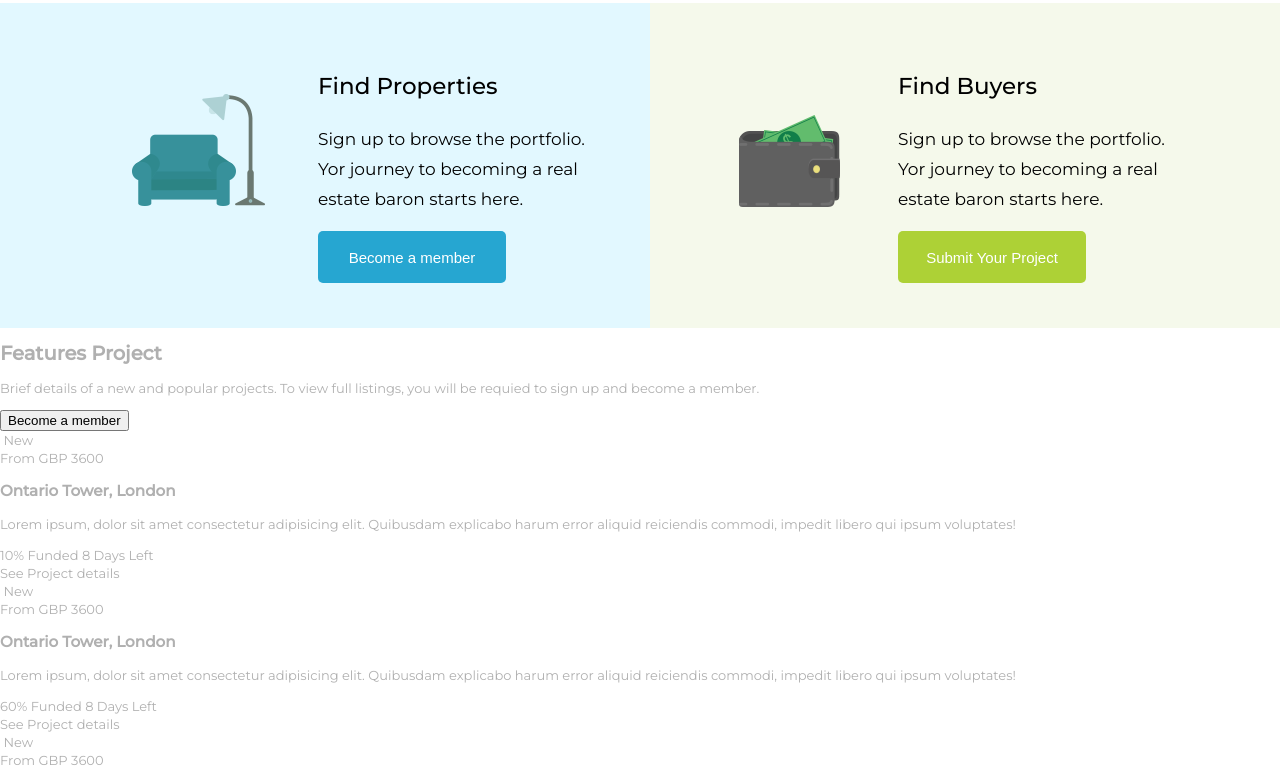
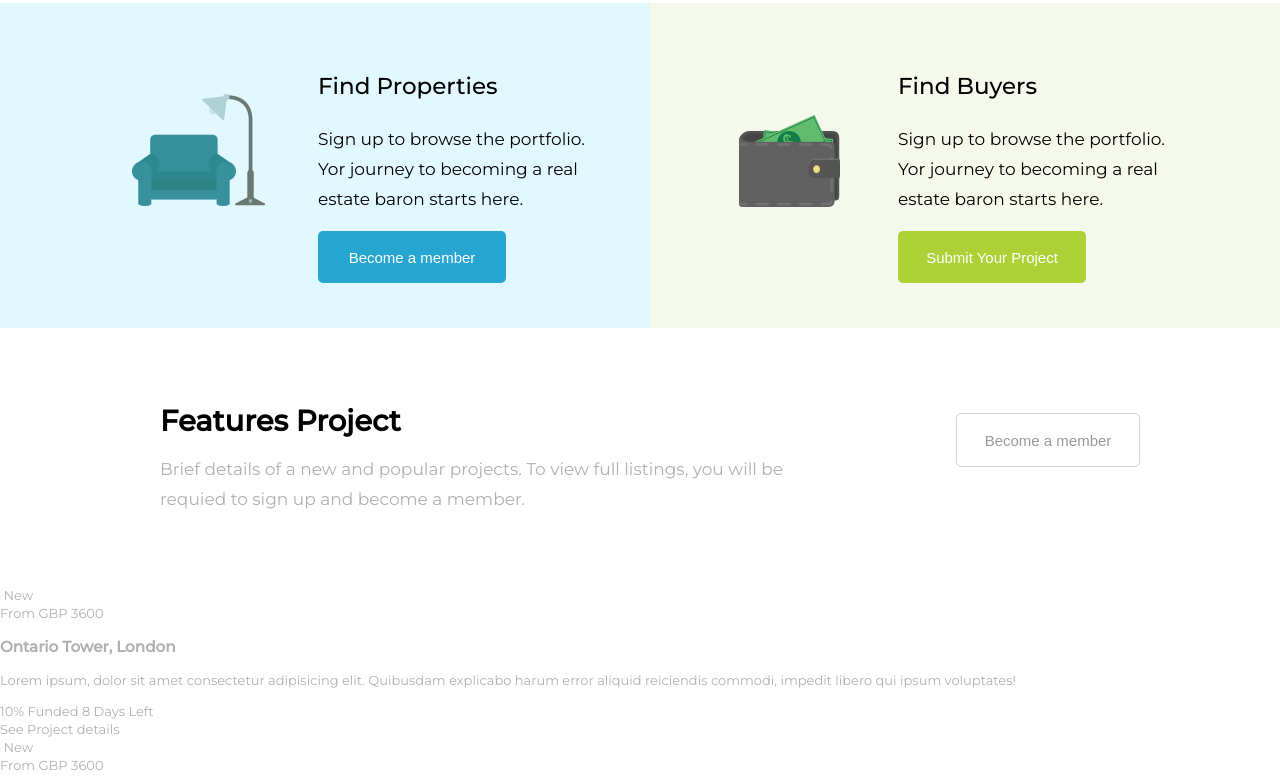
Before and after one commit to coffeemaniak/crowdme, a website: page source/index.html in a window 1280 px wide. Shown: the part 1781-2563 px from the top of the page. Drawn offline with nearby package versions, Linux system fonts and the light colour scheme; files that its build step writes are made by us from their sources.

Commit message:
another block

```diff
--- a/source/index.html
+++ b/source/index.html
@@ -112,15 +112,17 @@
                 <button class="find__button find__button--project">Submit Your Project</button>
             </div>
         </section>
-        <section>
-            <h2>
-                Features Project
-            </h2>
-            <p>
-                Brief details of a new and popular projects. To view full listings, you will be requied to
-                sign up and become a member.
-            </p>
-            <button>Become a member</button>
+        <section class="feature">
+            <div class="feature__left">
+                <h2 class="feature__titile">
+                    Features Project
+                </h2>
+                <p class="feature__text">
+                    Brief details of a new and popular projects. To view full listings, you will be requied to
+                    sign up and become a member.
+                </p>
+            </div>
+            <button class="feature__button">Become a member</button>
         </section>
         <section>
             <div>
--- /dev/null
+++ b/source/less/block/feature.less
@@ -0,0 +1,38 @@
+.feature {
+    width: 980px;
+    margin: 0 auto;
+    margin-bottom: 55px;
+    display: flex;
+    justify-content: space-between;
+}
+
+.feature__left {
+    width: 680px;
+}
+
+.feature__titile {
+    font-size: 29px;
+    color: black;
+}
+
+.feature__text {
+    font-size: 17px;
+    line-height: 30px;
+}
+
+.feature__button {
+    width: 184px;
+    height: 54px;
+    background-color: transparent;
+    outline: none;
+    border: 1px solid lightgray;
+    border-radius: 5px;
+    font-size: 15px;
+    font-weight: 500;
+    color: #999999;
+    margin-top: 25px;
+}
+
+.feature__button:hover {
+    box-shadow: 0 0 5px 5px lightgray;
+}
--- a/source/less/block/find.less
+++ b/source/less/block/find.less
@@ -1,6 +1,7 @@
 .find {
     display: flex;
     width: 100%;
+    margin-bottom: 60px;
 }
 
 .find__prop,
--- a/source/less/style.less
+++ b/source/less/style.less
@@ -5,3 +5,4 @@
 @import "block/main-promo.less";
 @import "block/tabs.less";
 @import "block/find.less";
+@import "block/feature.less";
```
Also changed, not shown: build/css/style.min.css, build/index.html, 1 other file.
